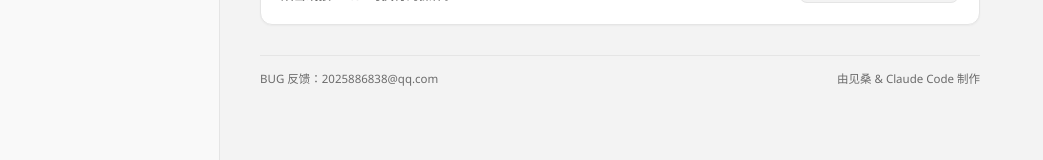
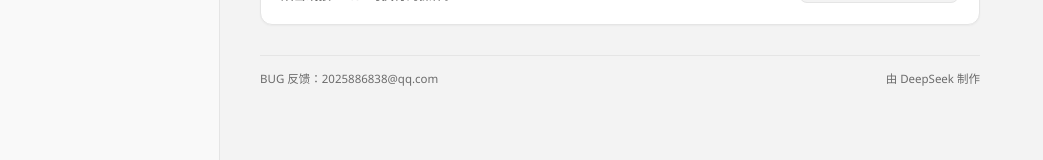
Before and after one commit to 9JianSang4/Jpixel, a Vue app: page / in a window 1280 px wide. Shown: the part 409-569 px from the top of the page, without its empty margins (0-1043 px from the left). Built offline with nearby package versions, Linux system fonts and the light colour scheme.

Commit message:
chore(ui): replace footer attribution

```diff
--- a/src/views/Settings.vue
+++ b/src/views/Settings.vue
@@ -252,7 +252,7 @@
 
       <footer class="page-footer">
         <span>BUG 反馈：2025886838@qq.com</span>
-        <span>由见桑 &amp; Claude Code 制作</span>
+        <span>由 DeepSeek 制作</span>
       </footer>
     </main>
   </div>
```
